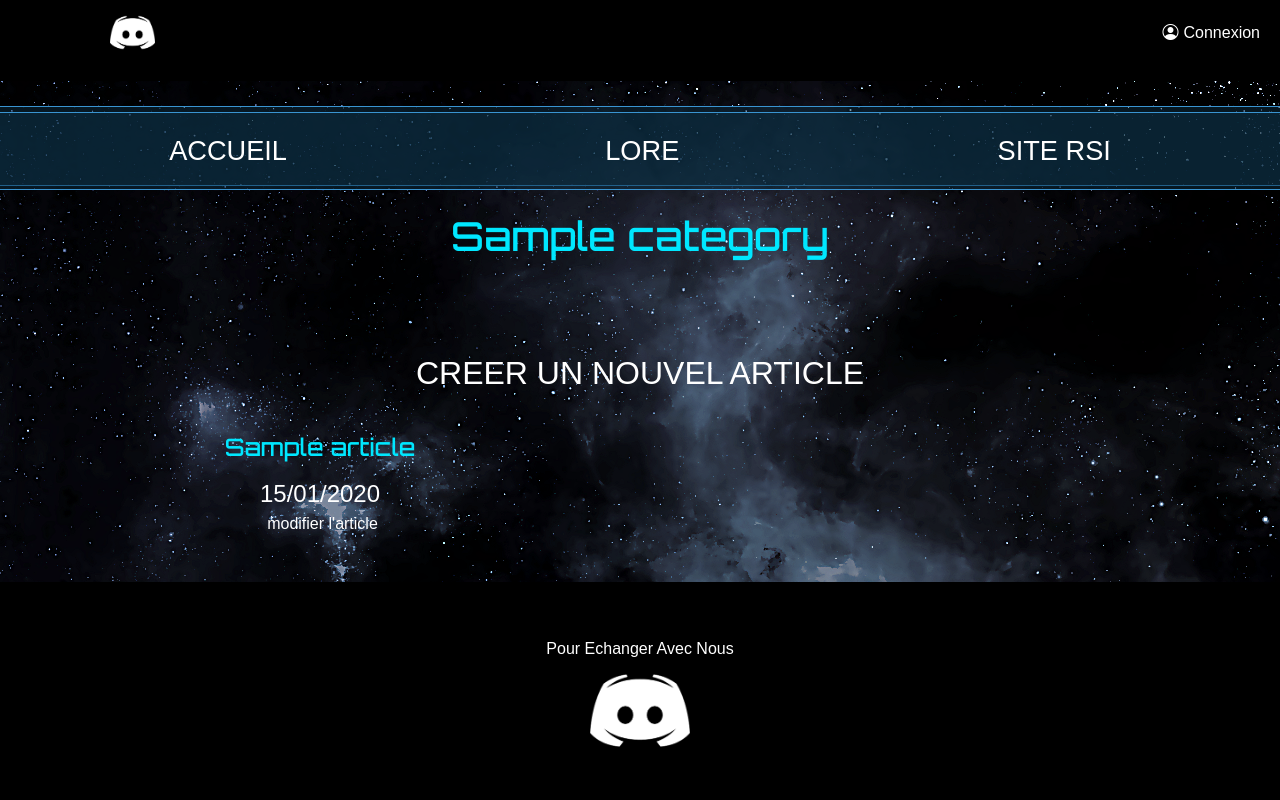
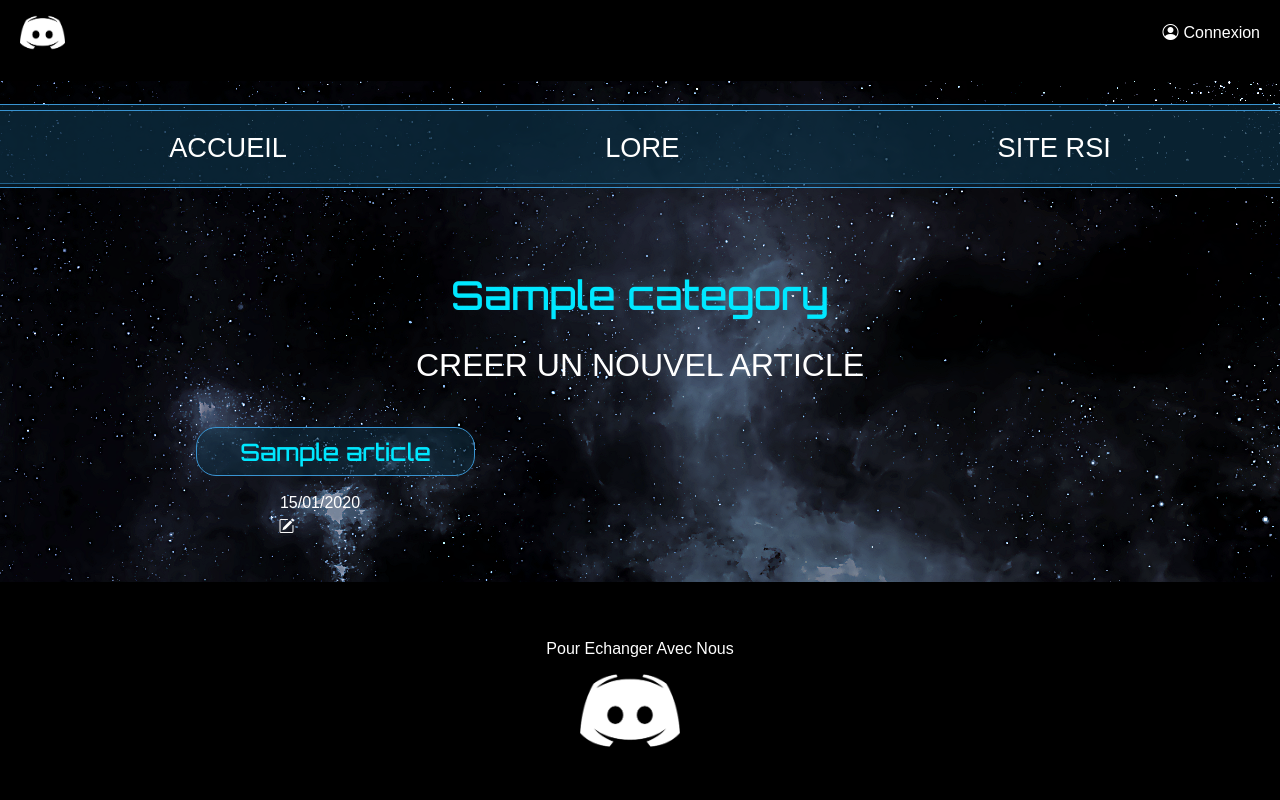
Before and after one commit to kevinvandenbussche/maraudeurs, a Symfony app: template templates/user/articles.html.twig in a window 1280 px wide. Run offline with Twig, Linux system fonts and the light colour scheme; the template is opened without the code that fills it: most values are stand-ins (such as "Sample title", 1, 10 or a date in 2020); some libraries are stand-ins or nearby versions; some web fonts are replaced.

Commit message:
debugage front

```diff
--- a/composer.json
+++ b/composer.json
@@ -42,7 +42,9 @@
         "symfony/web-link": "5.2.*",
         "symfony/yaml": "5.2.*",
         "twig/extra-bundle": "^2.12|^3.0",
-        "twig/twig": "^2.12|^3.0"
+        "twig/twig": "^2.12|^3.0",
+      "ext-json": "*",
+        "ext-http": "*"
     },
     "require-dev": {
         "symfony/browser-kit": "^5.2",
--- a/public/css/style.css
+++ b/public/css/style.css
@@ -35,11 +35,6 @@ span{
 footer span{
     font-size: 0.5em;
 
-}
-
-h1 {
-    color: #00E7FF;
-    font-family: "Orbitron", serif;
 }
 
 h2{
@@ -148,8 +143,10 @@ h1 {
     width: 50%;
     margin: 0 auto;
     text-align: center;
-    padding-bottom: 5%;
+    padding-top: 5%;
     display: block;
+    color: #00E7FF;
+    font-family: "Orbitron", serif;
 }
 
 .descriptif {
@@ -360,9 +357,14 @@ footer a {
 
 .taillePhotoDiscord{
     width: 20%;
-    margin: auto;
     text-align: center;
 }
+
+.taillePhotoDiscordFooter{
+    width: 20%;
+    margin-left: 38%;
+}
+
 /*****************************************gestion des formulaires*****************************************************/
 .titleLabel{
     text-align: center;
@@ -371,6 +373,40 @@ footer a {
     font-size: 2em;
     padding-top: 20px;
 }
+
+.titleShow{
+    border-radius: 20px;
+    background-color:  rgba(13, 46, 66, 0.5);
+    width: 45%;
+    margin: 0 auto;
+    border: 1px solid #3994d1;
+    padding: 5px;
+    text-align: center;
+}
+
+.titleEffect{
+    margin-top: 5px;
+    margin-left: 30%;
+    border-radius: 20px;
+    background-color:  rgba(13, 46, 66, 0.5);
+    width: 45%;
+    border: 1px solid #3994d1;
+    text-align: center;
+    display: flex;
+    align-items: center;
+    justify-content: center;
+    padding-top: 10px;
+}
+
+.titleEffect:hover {
+    box-shadow: 0 0 10px rgba(13, 46, 66, 0.8) inset, 0 0 10px 4px #3498db;
+    background-color: transparent;
+}
+
+.date{
+    font-size: 1em;
+}
+
 .inputLabel{
     text-align: center;
     /*width: 50%;*/
@@ -426,6 +462,13 @@ button{
 /*****************************************gestion des fichiers dynamiques ********************************************/
 .titleCrud{
     text-align: center;
+    width: 90%;
+    margin: 0 auto;
+}
+
+.titleCrud:hover{
+    transition: all ease-in-out 0.5s;
+    transform: scale(1.1);
 }
 
 .message{
@@ -461,20 +504,21 @@ button{
 
 .linkCrud{
     display: flex;
-    justify-content: center;
-    margin-left: 5px;
+    justify-content: space-between;
+    width: 15%;
+    margin: 0 auto;
 }
 
 .linkCrudArticle{
     display: flex;
-    justify-content: center;
-    margin-left: 5px;
+    justify-content: space-between;
+    width: 15%;
+    margin: 0 auto;
+    padding-top: 10px;
 }
 
 .linkCrudArticle a{
     font-size: 1em;
-
-
 }
 
 #menu-button{
--- a/public/js/respawnsive.js
+++ b/public/js/respawnsive.js
@@ -15,7 +15,6 @@ descriptifs.forEach((el, i) => {
 var menuButton = document.querySelector('#menu-button');
 var menu = document.querySelector('#menu');
 
-// show or hide
 menuButton.addEventListener('click',function(){
     menu.classList.toggle('show-menu');
     menuButton.classList.toggle('close');
--- a/public/js/upload.js
+++ b/public/js/upload.js
@@ -1,11 +1,11 @@
 
-consolelog('coucou')
-// pour inserer plusieur fichier en meme temps
-function upload() {
-    document.getElementById("media").innerHTML =
-        "<label for=\"test\">Media:</label>\n" +
-        "\n" +
-        "<input type=\"file\"\n" +
-        "       id=\"file\" name=\"upload\"\n" +
-        "       accept=\"image/png, image/jpeg\">";
-}
+// consolelog('coucou')
+// // pour inserer plusieur fichier en meme temps
+// function upload() {
+//     document.getElementById("media").innerHTML =
+//         "<label for=\"test\">Media:</label>\n" +
+//         "\n" +
+//         "<input type=\"file\"\n" +
+//         "       id=\"file\" name=\"upload\"\n" +
+//         "       accept=\"image/png, image/jpeg\">";
+// }
--- a/src/Controller/CategoriesArticlesController.php
+++ b/src/Controller/CategoriesArticlesController.php
@@ -22,7 +22,6 @@ class CategoriesArticlesController extends AbstractController
 {   //je creer une route qui me permet d'utiliser ma methode et je lui donne un nom
     /**
      * @Route ("/categories", name="display_categories")
-
      */
     //j'utilise l'auto wire qui me permet d'utiliser le repository creer par doctrine qui contient toutes les requetes
     public function displayCategories(CategoryArticleRepository $categoryArticleRepository)
--- a/src/Controller/UserController.php
+++ b/src/Controller/UserController.php
@@ -6,6 +6,7 @@ namespace App\Controller;
 
 use App\Repository\UserRepository;
 use Doctrine\ORM\EntityManagerInterface;
+use http\Client\Response;
 use Sensio\Bundle\FrameworkExtraBundle\Configuration\IsGranted;
 use Symfony\Bundle\FrameworkBundle\Controller\AbstractController;
 use Symfony\Component\HttpFoundation\Request;
@@ -33,6 +34,7 @@ class UserController extends AbstractController
     */
     public function roleUpdate(UserRepository $repository, Request $request, EntityManagerInterface $entityManager)
     {
+        //ici je decide des rôles de mes differents utilisateurs qui sont stocké dans des tableaux
         $user = $repository->findOneBy(['id' => $request->request->get('id')]);
         $role = array('ROLE_WAITING');
         if ($request->request->get('role') === "waiting") {
@@ -42,8 +44,6 @@ class UserController extends AbstractController
         } elseif ($request->request->get('role') === "admin") {
             $role = array('ROLE_ADMIN');}
 
-
-        $user->setRoles($role);
         $entityManager->persist($user);
         $entityManager->flush();
 
--- a/src/Entity/Article.php
+++ b/src/Entity/Article.php
@@ -59,12 +59,12 @@ class Article
      * )
      */
     private $title;
-
+    //j'indique à Doctrine que plusieurs Article peuvent être dans Media
     /**
      * @ORM\ManyToMany(targetEntity="App\Entity\Media", mappedBy="article", cascade="persist")
      */
     private $media;
-
+    //je crée un Array collection pour pouvoir stocker chaque donné
     public function __construct()
     {
         $this->media = new ArrayCollection();
--- a/templates/base.html.twig
+++ b/templates/base.html.twig
@@ -5,6 +5,7 @@
     <meta name="author" content="kevin vandenbussche">
     <meta name="keywords" content="maraudeurs, star citizen, milsim, militaire, jeux vidéo">
     <meta name="viewport" content="width=device-width, initial-scale=1.0">
+    <link rel="icon" type="image/png" href="{{ asset('img/logoMaraudeursPrinciapal.png')}}"/>
     <link href="https://cdn.jsdelivr.net/npm/bootstrap@5.0.0-beta3/dist/css/bootstrap.min.css" rel="stylesheet" integrity="sha384-eOJMYsd53ii+scO/bJGFsiCZc+5NDVN2yr8+0RDqr0Ql0h+rP48ckxlpbzKgwra6" crossorigin="anonymous">
     <link rel="stylesheet" href="https://cdn.jsdelivr.net/npm/bootstrap-icons@1.4.1/font/bootstrap-icons.css">
     <link href="https://fonts.googleapis.com/css2?family=Electrolize&family=Orbitron:wght@500;700&display=swap" rel="stylesheet">
@@ -23,7 +24,6 @@
             <div id="bandeauMenu">
                 <ul class="dekstop">
                     <li class="scale"><a href="{{ path ('home_page') }}">ACCUEIL</a></li>
-
                     <li class="scale"><a href="{{ path ('lore_page') }}">LORE</a></li>
                     {% if is_granted ('ROLE_USER') %}
                     <li class="scale"><a href="{{ path('display_categories') }}">DOCUMENTATION</a></li>
@@ -57,7 +57,7 @@
 <footer>
     <a href="https://discord.gg/xCZjaKjSZt" target="_blank">
     <span>Pour Echanger Avec Nous</span>
-        <div class="taillePhotoDiscord">
+        <div class="taillePhotoDiscordFooter">
             <img class="resp" src="{{ asset ('img/discord.png') }}" alt="photo discord">
         </div>
     </a>
--- a/templates/user/articles.html.twig
+++ b/templates/user/articles.html.twig
@@ -8,15 +8,14 @@
     <div class="containerElement">
         {% for article in articles %}
             <div class="menuCrud">
-                <a href="{{ path ('show_article' , {'id':article.id}) }}">
+                <a class="titleEffect" href="{{ path ('show_article' , {'id':article.id}) }}">
                     <h2>{{ article.title }}</h2>
                 </a>
-                <span>{{ article.date | date("d/m/Y") }}</span>
+                <span class="date">{{ article.date | date("d/m/Y") }}</span>
                 <div class="linkCrud">
-                    <a href="{{ path('update_article', {'id' : article.id}) }}">modifier l'article</a>
-                    {% if is_granted ('ROLES_ADMIN') %}
-                    <div class="border"></div>
-                    <a href="{{ path('delete_article', {'id' : article.id}) }}">supprimer l'article</a>
+                    <a href="{{ path('update_article', {'id' : article.id}) }}"><i class="bi bi-pencil-square"></i></a>
+                    {% if is_granted ('ROLE_ADMIN') %}
+                    <a href="{{ path('delete_article', {'id' : article.id}) }}"><i class="bi bi-x-square"></i></a>
                     {% endif %}
                 </div>
             </div>
--- a/templates/user/show_article.html.twig
+++ b/templates/user/show_article.html.twig
@@ -10,10 +10,9 @@
             <a class="alignLink" href="{{ asset('files/') }}{{ media.url }}" target="_blank">Cliquez ici pour avoir accès à la documentation</a>
         {% endfor %}
         <div class="linkCrudArticle">
-            <a href="{{ path('update_article', {'id' : article.id}) }}">modifier l'article</a>
+            <a href="{{ path('update_article', {'id' : article.id}) }}"><i class="bi bi-pencil-square"></i></a>
             {% if is_granted ('ROLE_ADMIN') %}
-            <div class="border"></div>
-            <a href="{{ path('delete_article', {'id' : article.id}) }}">supprimer l'article</a>
+            <a href="{{ path('delete_article', {'id' : article.id}) }}"><i class="bi bi-x-square"></i></a>
             {% endif %}
     </div>
 {% endblock %}
```
Also changed, not shown: other parts of public/css/style.css (+26 -14 lines), src/Form/ArticleType.php (+8 -9 lines), templates/index.html.twig (+12 -10 lines), templates/security/login.html.twig (+8 -19 lines), templates/user/categories_articles.html.twig (+4 -6 lines).
